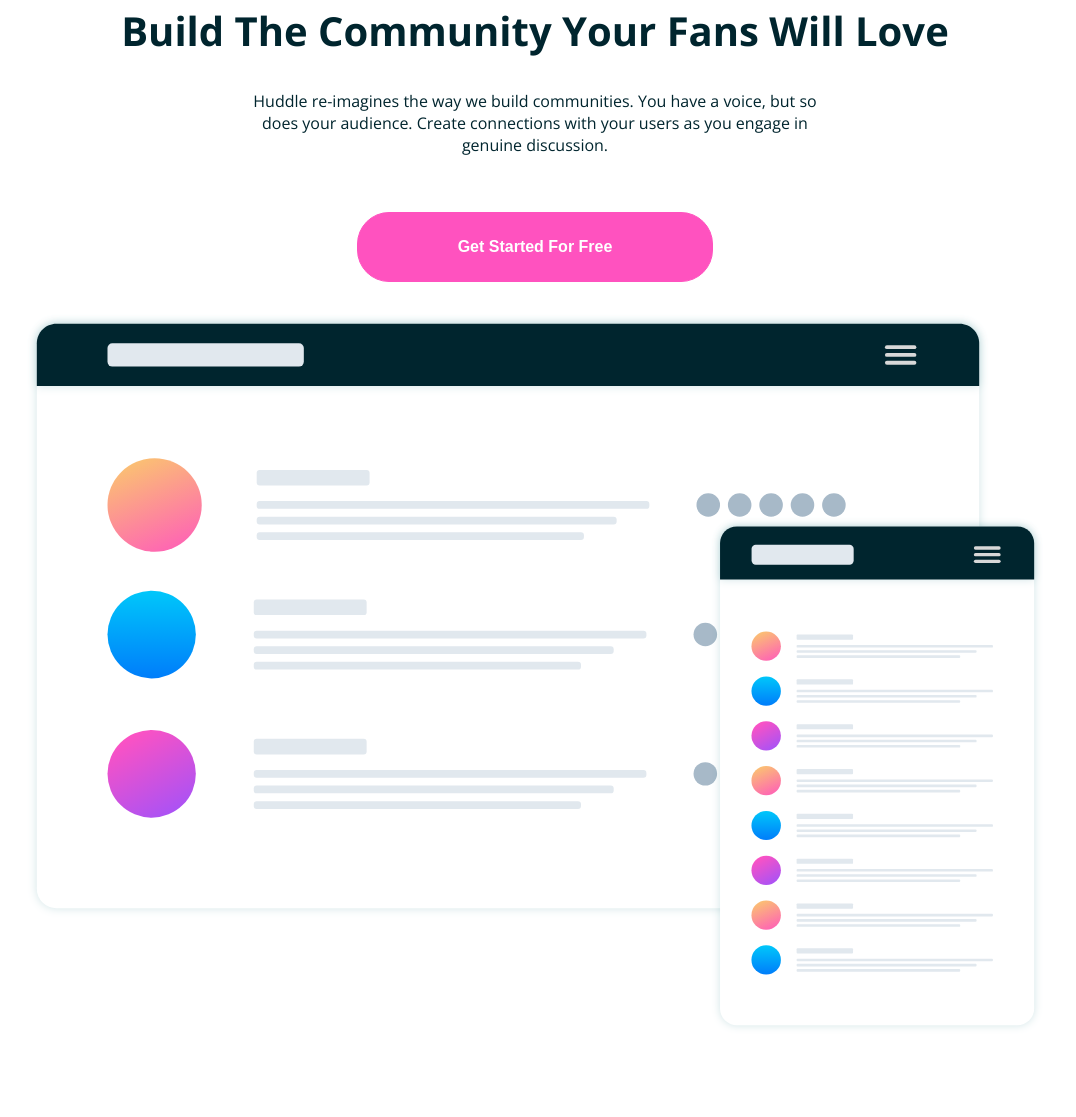
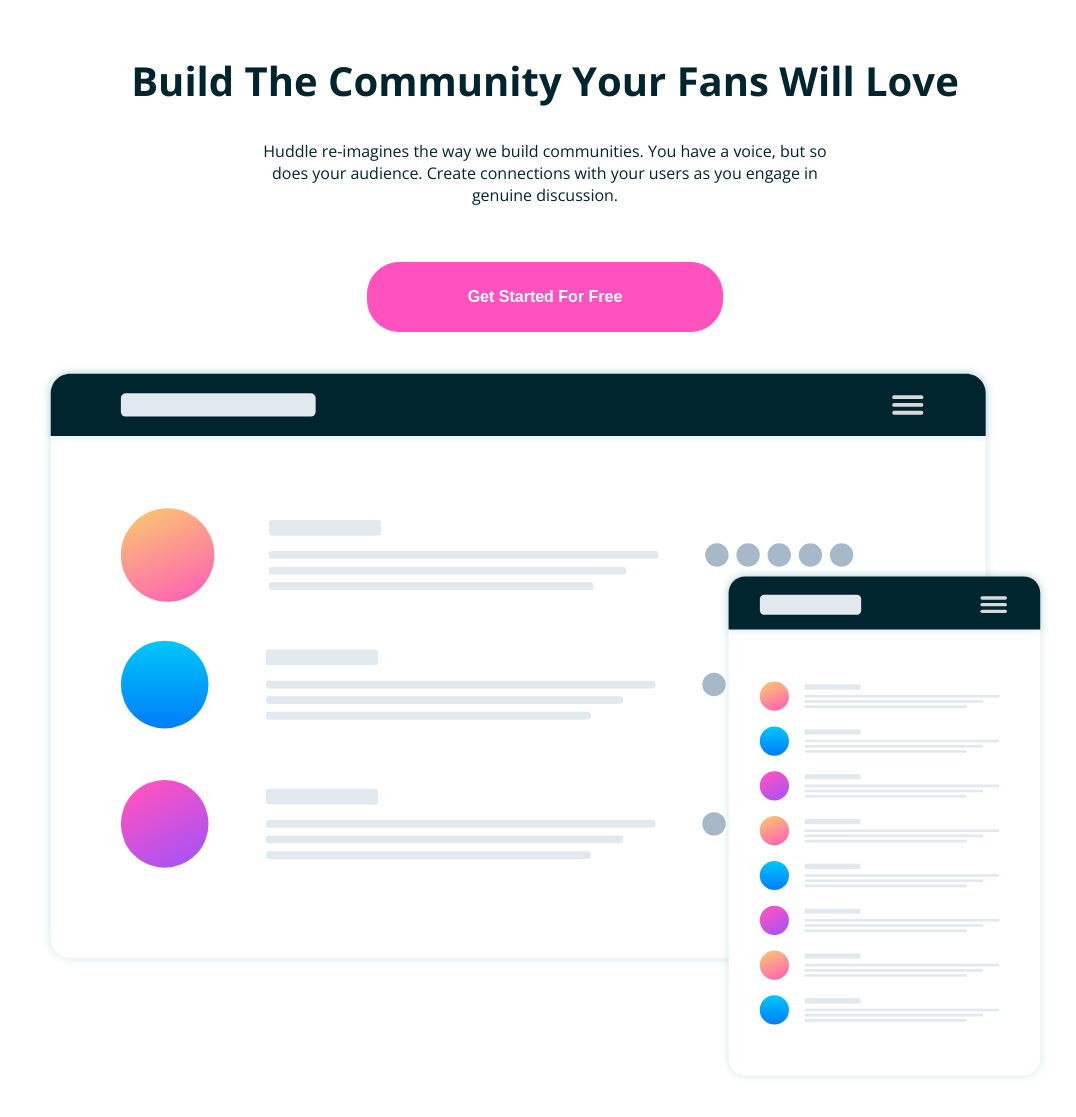
Before and after one commit to Erson1989x/Huddle-LP, a plain HTML site: page index.html in a window 1280 px wide. Shown: the part 287-1404 px from the top of the page, without its empty margins (105-1181 px from the left). Before the commit the page ends 1349 px from the top, so only its background shows below. Drawn offline with nearby package versions, Linux system fonts and the light colour scheme.

Commit message:
progress

```diff
--- a/index.html
+++ b/index.html
@@ -29,7 +29,7 @@
       <p class="header-text">Huddle re-imagines the way we build communities. You have a voice, but so does your audience. Create connections with your users as you engage in genuine discussion.
       </p>
       <button class="btn-get-started">Get Started For Free</button>
-      <img class="mockups-img" src="./images/screen-mockups.svg" alt="">
+      <div class="mockups-img"></div>
     </div>
   </section>
 </body>
--- a/style.css
+++ b/style.css
@@ -12,7 +12,8 @@ body {
     font-size: 16px;
     background-color: hsl(0, 0%, 100%);
     color: hsl(192, 100%, 9%);
-    min-height: 100vh;
+    width: 100%;
+    height: 100vh;
 }
 
 /*-- Header --*/
@@ -91,11 +92,19 @@ body {
 }
 
 .mockups-img {
+    background-image: url('./images/screen-mockups.svg');
+    background-size: contain;
+    background-repeat: no-repeat;
+    background-position: center;
     width: 296px;
     height: 209px;
-}
+  }
+
 
 @media screen and (min-width: 1024px) {
+    .section-header {
+        padding: 4.87rem 3.75rem 4.87rem 5rem;
+    }
     .logo {
         width: 15rem;
         height: 2.37rem;
```
